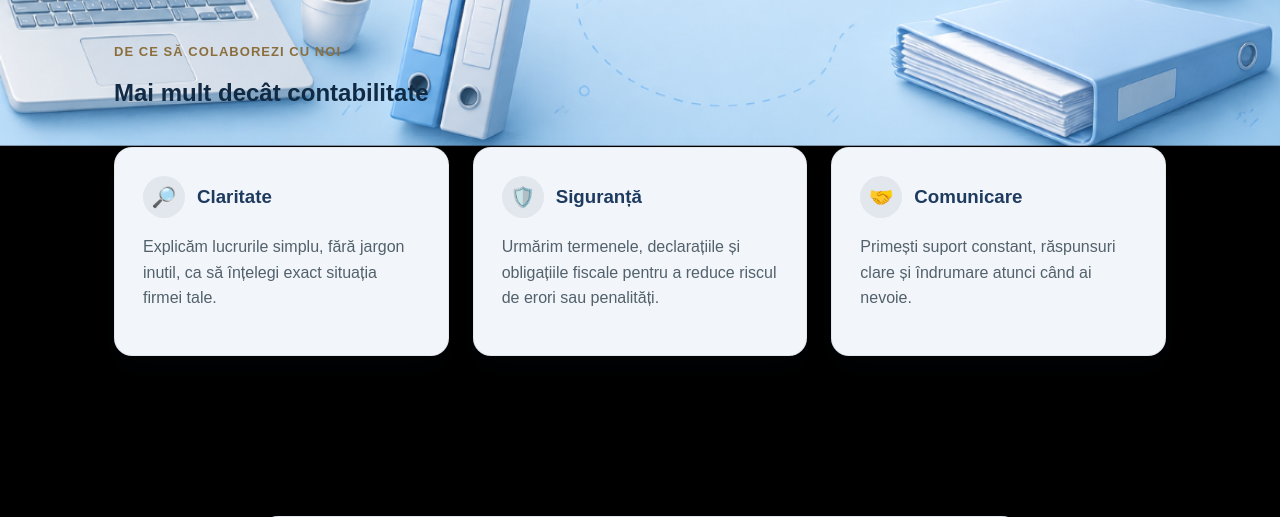
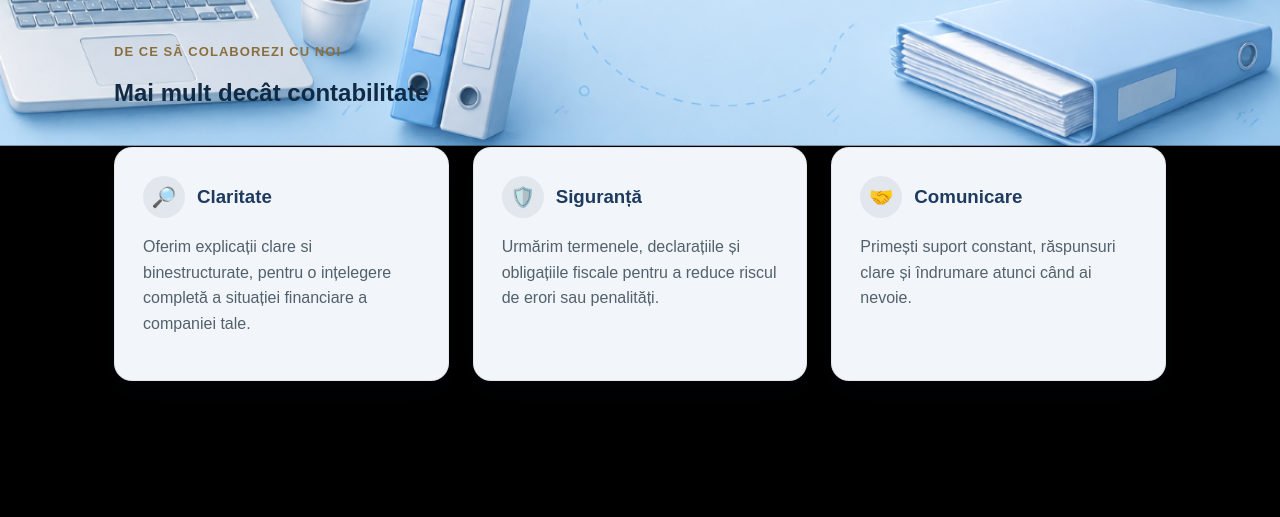
Before and after one commit to DAdrian34/Accounting_Site, a Django app: page / in a window 1280 px wide. Shown: the part 1666-2183 px from the top of the page. Run offline with Django 5.2, Linux system fonts and the light colour scheme.

Commit message:
text updated

```diff
--- a/templates/core/home.html
+++ b/templates/core/home.html
@@ -110,8 +110,8 @@
         <h3>Claritate</h3>
       </div>
       <p>
-        Explicăm lucrurile simplu, fără jargon inutil, ca să înțelegi exact
-        situația firmei tale.
+        Oferim explicații clare si binestructurate, pentru o ințelegere completă
+        a situației financiare a companiei tale.
       </p>
     </article>
 
```
